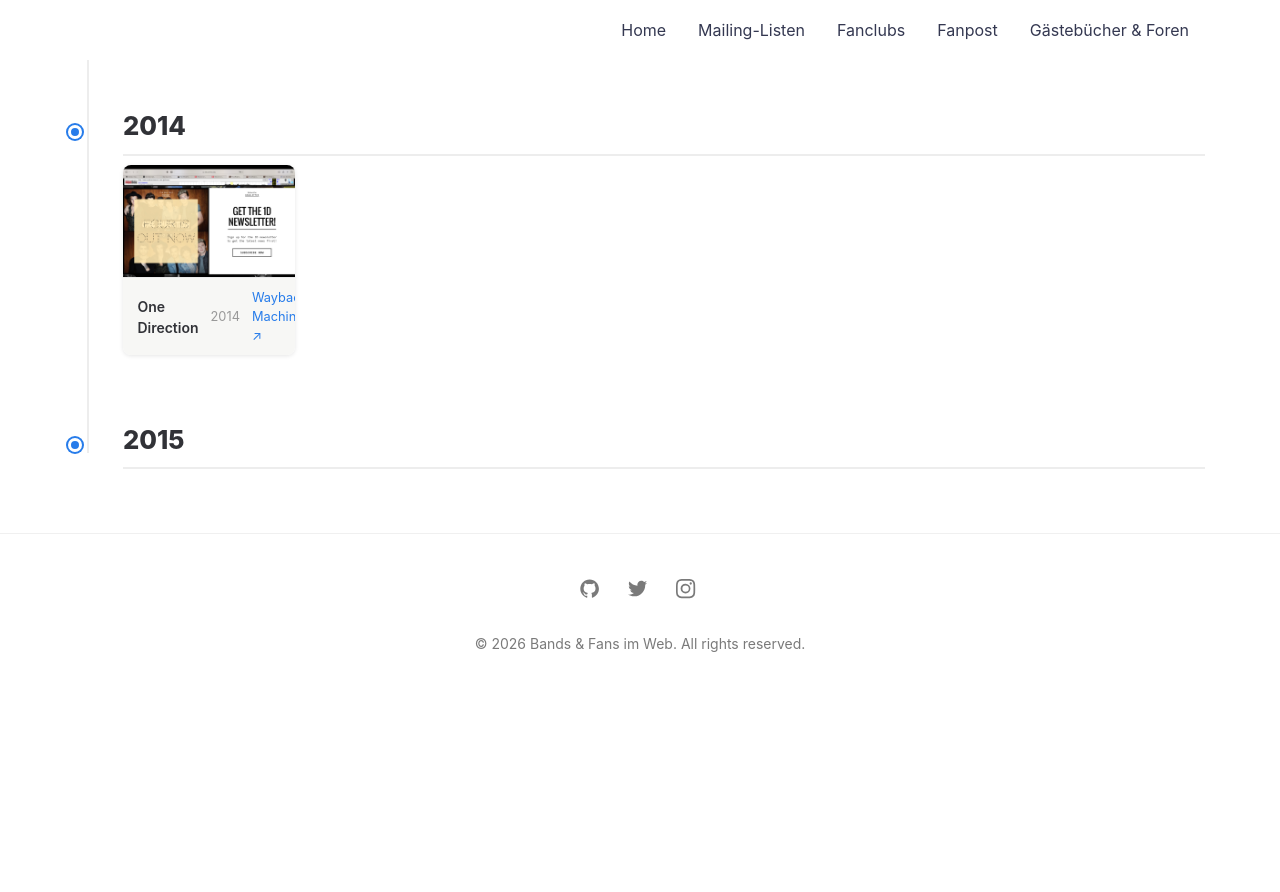
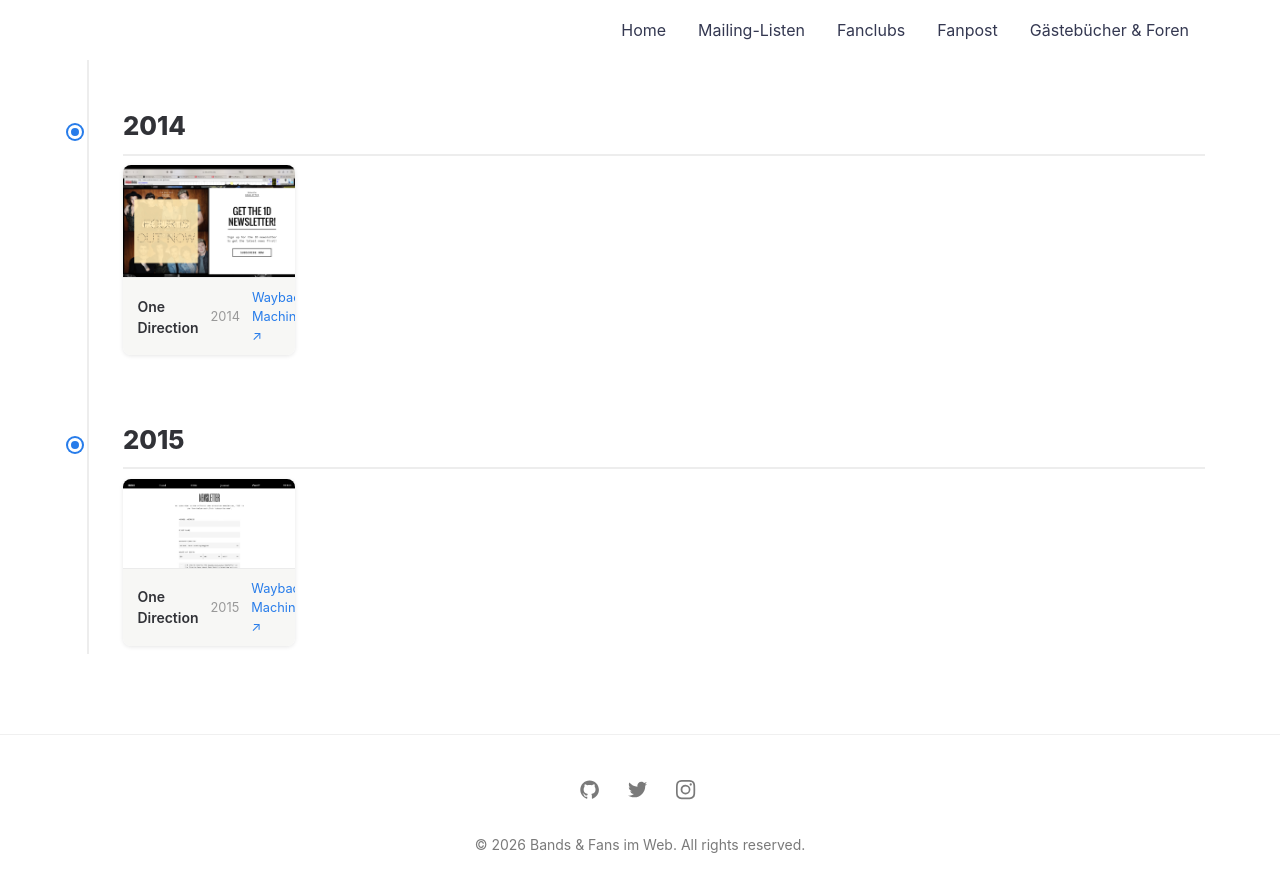
Before and after one commit to livklivk/Bands, a Jekyll site: the page built from _pages/mailing-listen/2011-2015.html, in a window 1280 px wide and 900 px high, scrolled down 1226 px. Shown: the top 892 px of the window. Built offline with Jekyll 4.4.1, drawn with Linux system fonts in a browser that asks for light colours; before the commit the page ends 1925 px from its top, so only the background shows below that.

Commit message:
One Direction Newsletter 2015 hinzugefügt, Pfade 2014+2015 korrigiert
Co-Authored-By: Claude Sonnet 4.6 <noreply@anthropic.com>

```diff
--- a/_pages/mailing-listen/2011-2015.html
+++ b/_pages/mailing-listen/2011-2015.html
@@ -21,3 +21,4 @@ bis: 2015
 {% include archiveBand.html url="http://www.onedirectionmusic.com/gb/newsletter/" datetime="2014" band="One Direction" screenshot="/assets/img/screenshots/Mailing /onedirection-newsletter-2014.jpg" %}
 
 {% include archiveYear.html jahr="2015" %}
+{% include archiveBand.html url="http://www.onedirectionmusic.com/gb/newsletter/" datetime="2015" band="One Direction" screenshot="/assets/img/screenshots/Mailing /onedirection-newsletter-2015.jpg" %}
```
Also changed, not shown: assets/img/screenshots/Mailing /onedirection-newsletter-2015.jpg (added).
